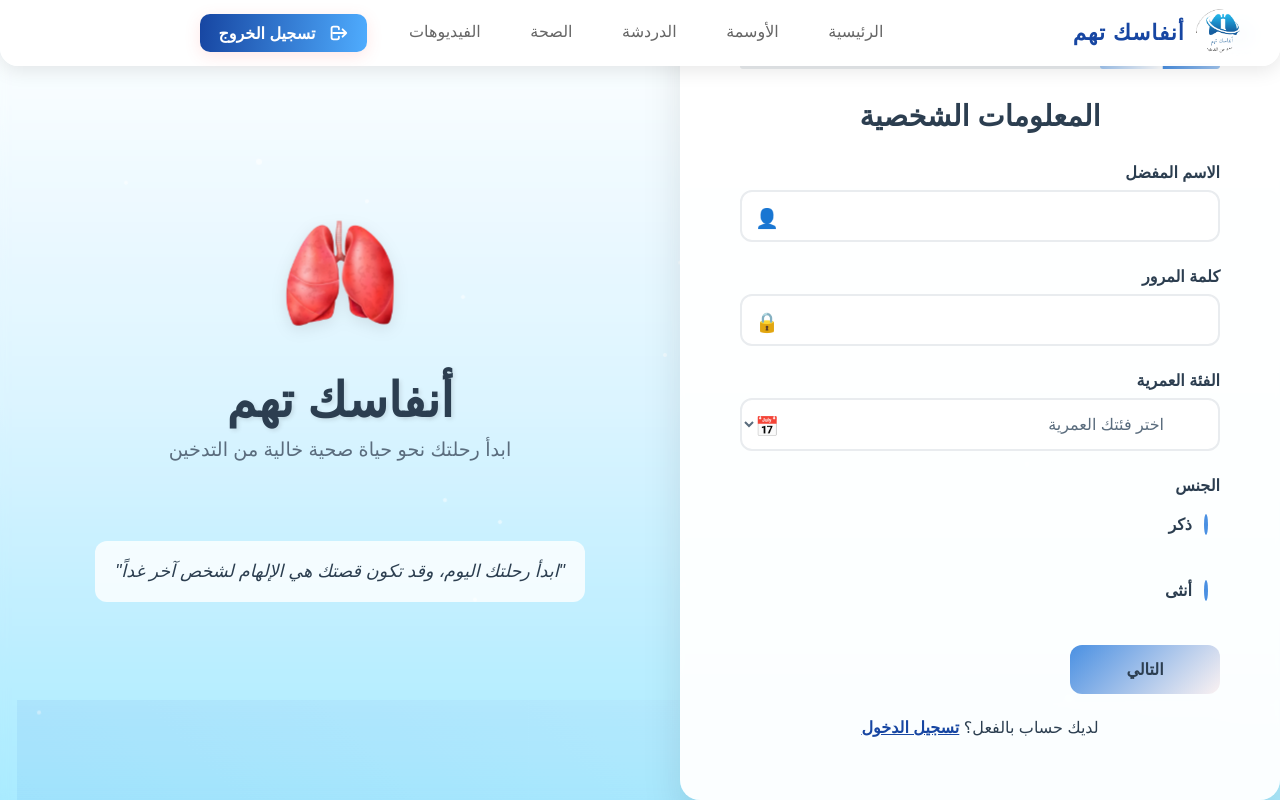
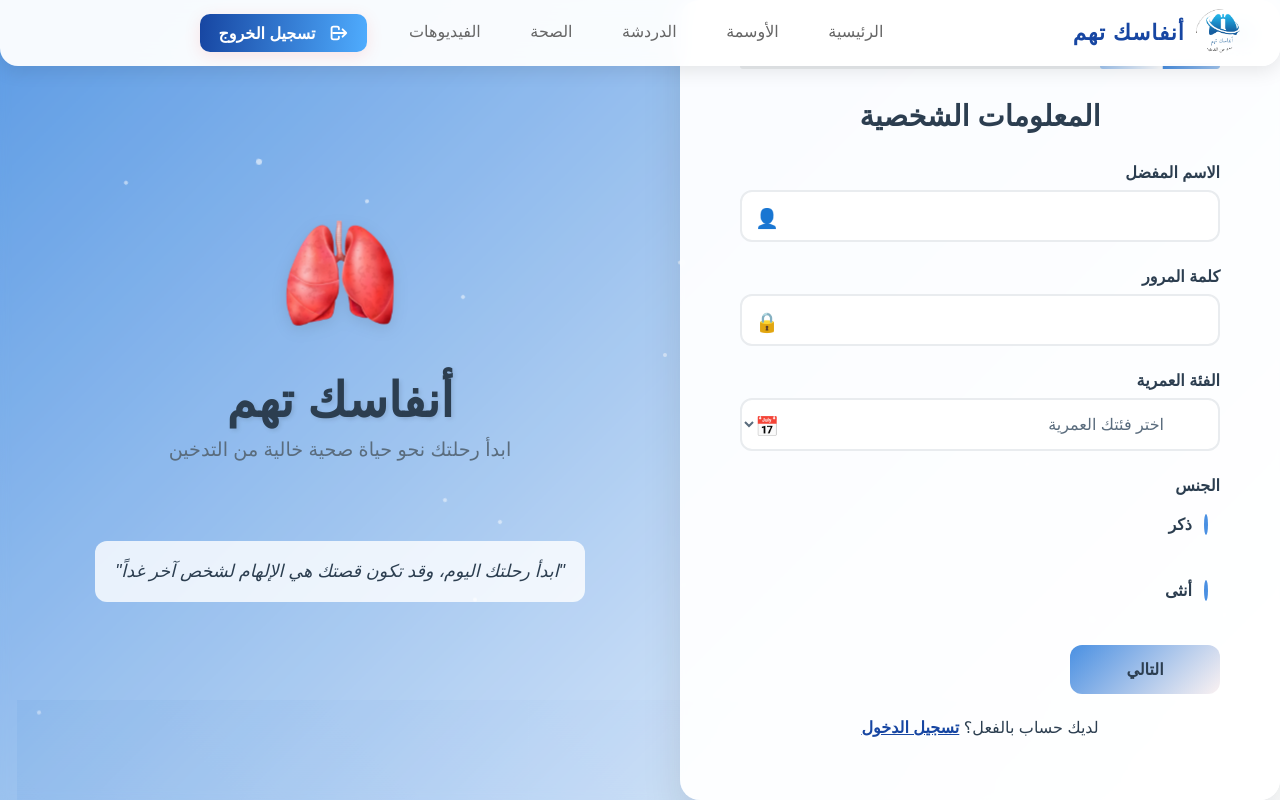
Before and after one commit to ahmed872/anfask-thm1, a Next.js app: page / in a window 1280 px wide. Built offline with nearby package versions, Linux system fonts and the light colour scheme.

Commit message:
style: restore original page backgrounds by removing global gradient, keep white fallback only

```diff
--- a/app/layout.tsx
+++ b/app/layout.tsx
@@ -34,8 +34,7 @@ export default function RootLayout({
           flexDirection: "column",
           minHeight: "100vh",
           margin: 0,
-          // Inline background to avoid dark flash on hard refresh before CSS loads
-          background: "linear-gradient(to bottom, #ffffff, #d8f3ff, #a0e9ff)",
+          // Keep only a light fallback to avoid dark flash; allow page CSS to control final backgrounds
           backgroundColor: "#ffffff",
         }}
       >
```
